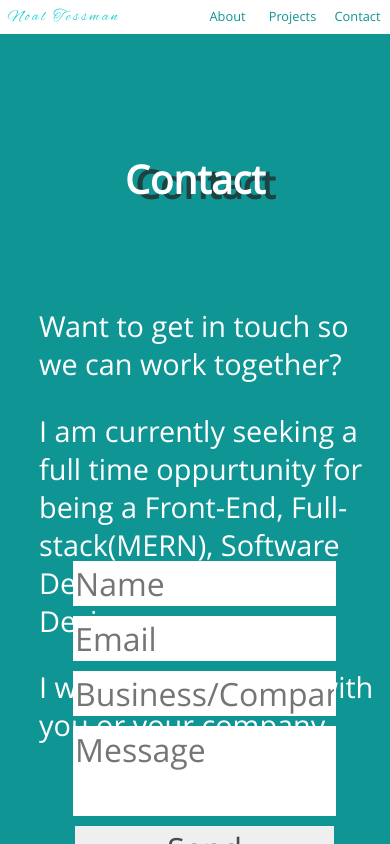
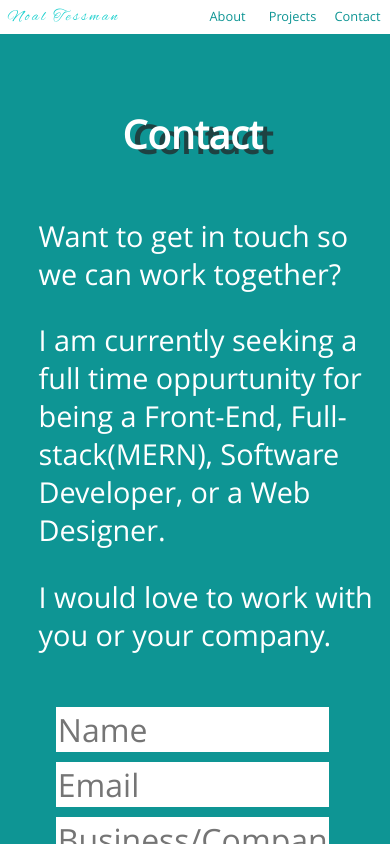
Before and after one commit to NoalTessman/Portfolio, a React (Create React App) app: page /Contact in a window 390 px wide. Shown: the top 844 px of the page. Built offline with nearby package versions, Linux system fonts and the light colour scheme; what react-alert-template-basic would draw is missing.

Commit message:
CSS fixes for mobile

```diff
--- a/src/index.css
+++ b/src/index.css
@@ -416,6 +416,15 @@ body{
         background: url(./newProfileAssets/index3.png)no-repeat center bottom #0E9594;}
 }
 @media only screen and (max-width: 750px) {
+    .AboutContainer{
+        display:-ms-grid;
+        display:grid;
+        width:100%;
+        -ms-grid-columns: 100%;
+        grid-template-columns: 100%;
+        -ms-grid-rows: 2fr 2fr 2fr;
+        grid-template-rows:auto auto auto;
+    }
     .AboutWhatIDoContainer{
         display: -webkit-box;
         display: -ms-flexbox;
@@ -424,8 +433,6 @@ body{
         -webkit-box-direction: normal;
             -ms-flex-direction: column;
                 flex-direction: column;
-        -ms-grid-rows: 300px;
-        grid-template-rows: 300px;
         -ms-grid-columns: 50vw 50vw;
         grid-template-columns: 50vw 50vw;
         -ms-grid-column: 1;
@@ -678,8 +685,7 @@ body{
         display:grid;
         -ms-grid-columns: 100%;
         grid-template-columns: 100%;
-        -ms-grid-rows: 30% 30% 30% 9%;
-        grid-template-rows: 30% 30% 30% 9%;
+        grid-template-rows: 1fr auto 3fr;
         background-color:  #0E9594;
         color:white;
         height: auto;
@@ -720,6 +726,7 @@ body{
         -webkit-box-direction: normal;
             -ms-flex-direction: column;
                 flex-direction: column;
+        padding-bottom: 10px;
     }
     .ContactForm input,.ContactForm textarea {
         color:rgb(75, 75, 75);
@@ -729,6 +736,25 @@ body{
         width: 70%;
         margin: 5px;
         resize: none;
+    }
+}
+@media only screen and (max-width: 600px) {
+    .ContactContainer{
+        display:-ms-grid;
+        display:grid;
+        -ms-grid-columns: 100%;
+        grid-template-columns: 100%;
+        grid-template-rows: 1fr auto 3fr;
+        background-color:  #0E9594;
+        color:white;
+        height: 150vh;
+        padding-right: 5px;
+    }
+    .ContactForm{
+        padding: 0;
+        -ms-grid-column: 1;
+        -ms-grid-column-span: 2;
+        grid-column: 1/3;
     }
 }
 @media only screen and (max-height: 1100px) {
```
